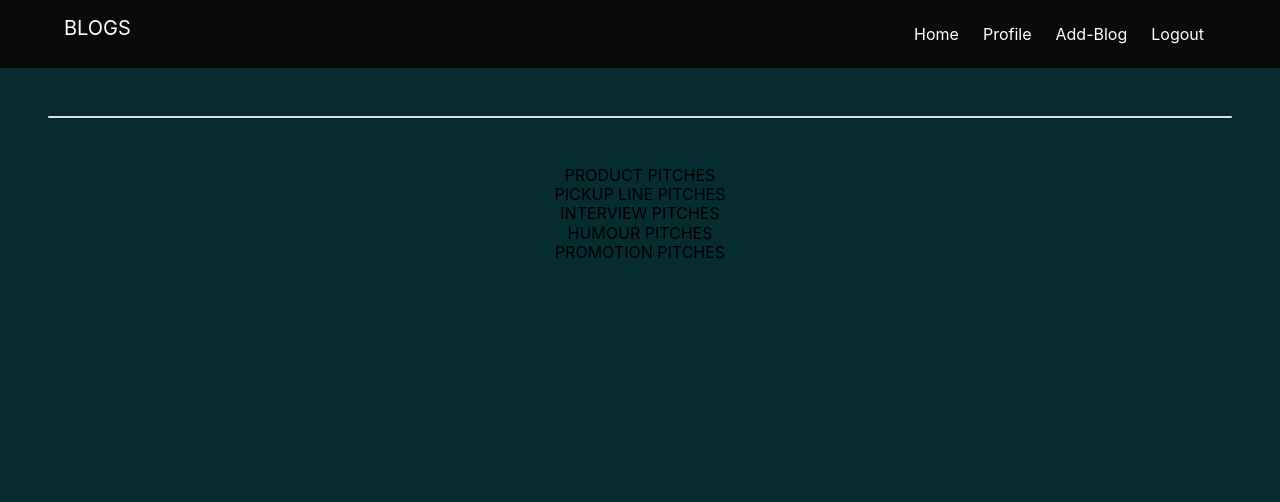
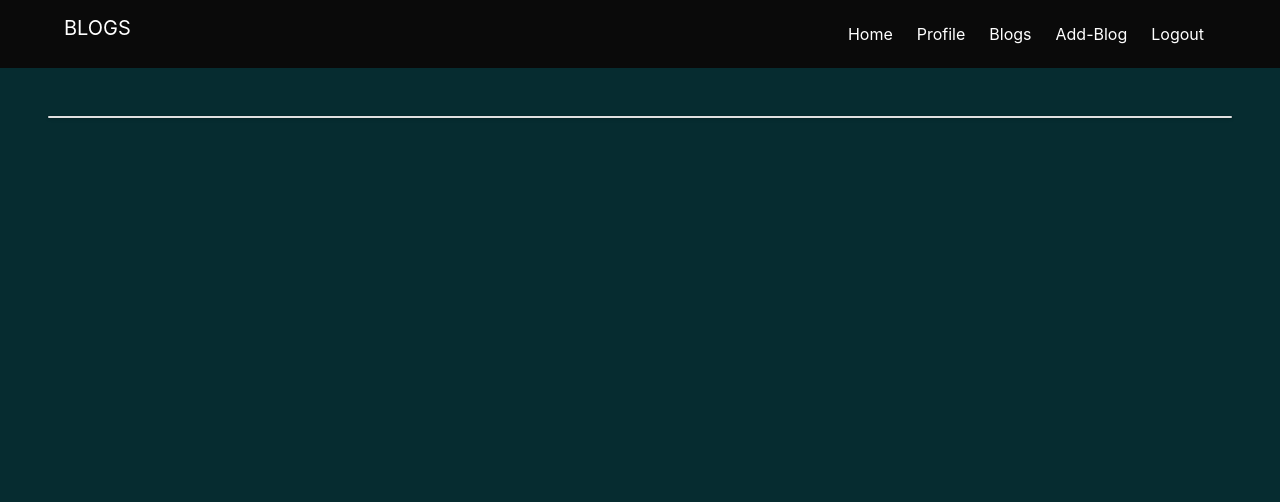
Before and after one commit to Joseph-Wairimu/blogs, a Flask app: page / in a window 1280 px wide. Shown: the top 502 px of the page. Run offline with Flask 2, Linux system fonts and the light colour scheme; the visitor is signed in with stand-in values (Sample User, id 1); data comes from the database, SQL or seed files in the repository; data that the repository does not hold is empty; some libraries are stand-ins or nearby versions.

Commit message:
template to store all blogs

```diff
--- a/app/main/views.py
+++ b/app/main/views.py
@@ -10,13 +10,7 @@ from flask.helpers import flash
 @main.route('/')
 def index():
 
-    pickup_lines= Post.query.filter_by(category='pickup_lines').all()
-    interview_pitch = Post.query.filter_by(category='interview_pitch').all()
-    product_pitch= Post.query.filter_by(category='product_pitch').all()
-    promotion_pitch = Post.query.filter_by(category='promotion_pitch').all()
-    Humour_pitch = Post.query.filter_by(category='Humour_pitch').all()
-    posts = Post.query.order_by(Post.added_date.desc()).all()
-    return render_template('index.html',interview_pitch=interview_pitch, pickup_lines=pickup_lines,  product_pitch= product_pitch,promotion_pitch=promotion_pitch,Humour_pitch=Humour_pitch, posts=posts)
+    return render_template('index.html')
 
 
 
@@ -35,22 +29,24 @@ def new_post():
     if form.validate_on_submit():
         title = form.title.data
         post = form.post.data
-        category = form.category.data
+        # category = form.category.data
         user_id = current_user._get_current_object().id
 
-        new_post=Post(title=title,post=post,category=category)
+        new_post=Post(title=title,post=post)
         new_post.save()
         db.session.add(new_post)
         db.session.commit()
         # post_obj.save()
         flash('Your blog has been created successfully!')
-        return redirect(url_for('main.index',uname=current_user.username))
-    return render_template('recent_blog.html', form=form ,title='Pitch Perfect')
+        return redirect(url_for('.posts',uname=current_user.username))
+    return render_template('recent_blog.html', form=form ,title='Blog ')
 
 @main.route('/user/<uname>')
 @login_required
 def profile(uname):
     user = User.query.filter_by(username = uname).first()
+    author = current_user._get_current_object().id
+    posts = Post.query.filter_by(author = author).all()
     '''
     View root page function that returns the index page and its data
     '''
@@ -58,7 +54,7 @@ def profile(uname):
     if user is None:
         abort(404)
 
-    return render_template('profile/profile.html',user = user)
+    return render_template('profile/profile.html',user = user,posts=posts)
 
 
 @main.route('/user/<uname>/update',methods = ['GET','POST'])
@@ -78,7 +74,7 @@ def update_profile(uname):
 
         return redirect(url_for('.profile',uname=user.username))
 
-    return render_template('profile/update.html',form =form)
+    return render_template('profile/update.html',form =form,posts=posts)
 
 
 @main.route('/user/<uname>/update/pic',methods= ['POST'])
--- a/app/static/css/index.css
+++ b/app/static/css/index.css
@@ -1,4 +1,5 @@
 body{
     background-color: #062C30;
     min-height: 41rem;
+
 }
--- a/app/templates/index.html
+++ b/app/templates/index.html
@@ -19,49 +19,6 @@
 
 </div>
 
-<div class="text-center">
-  <h3 style="color: black;" >PRODUCT PITCHES</h3>
-
-<ul class="row">
-  {{macro.display_post(product_pitch)}}
-</ul>
-</div>
 
 
-<div class="text-center"><h3 style="color: black;">PICKUP LINE PITCHES </h3>
-
-  <ul class="row">
-    {{macro.display_post(pickup_lines)}}
-  </ul>
-</div>
-
-
-
-<div class="text-center"><h3 style="color: black;">INTERVIEW PITCHES</h3>
-
-  <ul class="row">
-    {{macro.display_post(interview_pitch)}}
-  </ul>
-</div>
-
-
-
-<div class="text-center"><h3 style="color: black;">HUMOUR PITCHES</h3>
-
-  <ul class="row">
-    {{macro.display_post(Humour_pitch)}}
-  </ul>
-</div>
-
-
-
-<div class="text-center">
-  <h3 style="color: black;"> PROMOTION PITCHES</h3>
-
-<ul class="row">
-  {{macro.display_post(promotion_pitch)}}
-</ul>
-
-</div>
-
 {% endblock %}
--- a/app/templates/macros.html
+++ b/app/templates/macros.html
@@ -10,7 +10,7 @@
 
         <div class="card-header">{{post.title}}</div>
         <div class="card-body">
-            <h5 class="card-title">{{post.category}}</h5>
+
 
             <p class="card-text">{{post.added_date.strftime('%b %d, %Y')}}</p>
             <p class="card-text" style="font-family: 'IM Fell English', serif;">{{post.post}}</p>
--- a/app/templates/navbar.html
+++ b/app/templates/navbar.html
@@ -24,6 +24,7 @@
                     </a>
                     {% endif %}
                     {% if current_user.is_authenticated %}
+                    <a class="navbar-item"href="{{url_for('main.posts')}}">Blogs</a>
                     <a class="navbar-item"href="{{url_for('main.new_post')}}">Add-Blog</a>
                     <a href="{{ url_for('auth.logout') }}" class="navbar-item">
                         Logout
```
Also changed, not shown: app/main/forms.py (+6 -4 lines), app/templates/blog.html (+24 -0 lines), app/templates/profile/profile.html (+24 -6 lines), app/static/photos/background.jpg (added).
